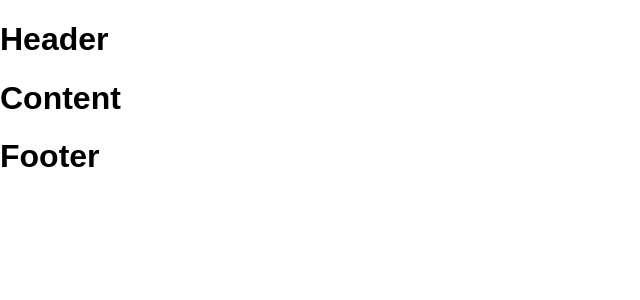
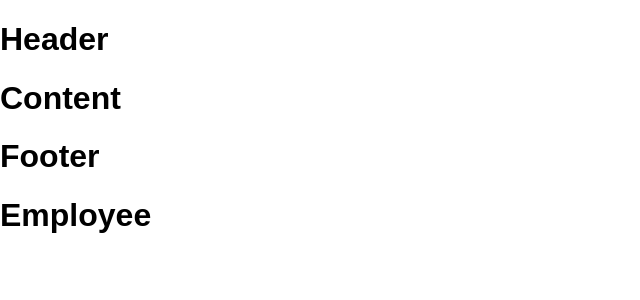
Before and after one commit to pauldropz/Team_Allocator, a React (Create React App) app: page / in a window 1280 px wide. Shown: the top 300 px of the page, without its empty margins (0-640 px from the left). Built offline with nearby package versions, Linux system fonts and the light colour scheme.

Commit message:
Employee adding

```diff
--- a/src/App.jsx
+++ b/src/App.jsx
@@ -3,7 +3,7 @@ import './App.css';
 import Header from "./Header";
 import Content from "./Content";
 import Footer from "./Footer";
-
+import Employee from "./Employees";
 
 
 function App() {
@@ -12,6 +12,7 @@ function App() {
          <Header/>
          <Content/>
          <Footer/>
+         <Employee/>
    </div>
   );
 }
--- /dev/null
+++ b/src/Employees.jsx
@@ -0,0 +1,16 @@
+import React from "react";
+
+const Employee = () => {
+    return (
+
+            <h1>Employee</h1>
+
+
+    );
+
+
+
+}
+
+
+export default Employee
```
